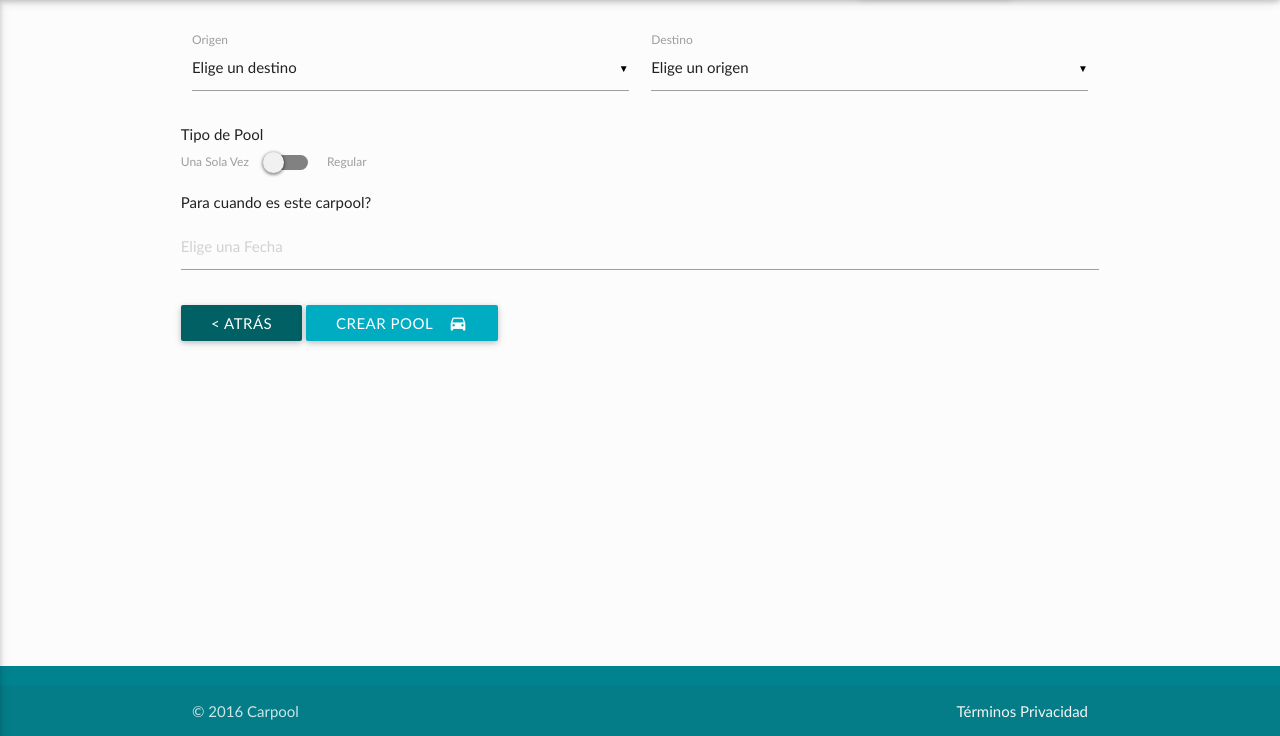
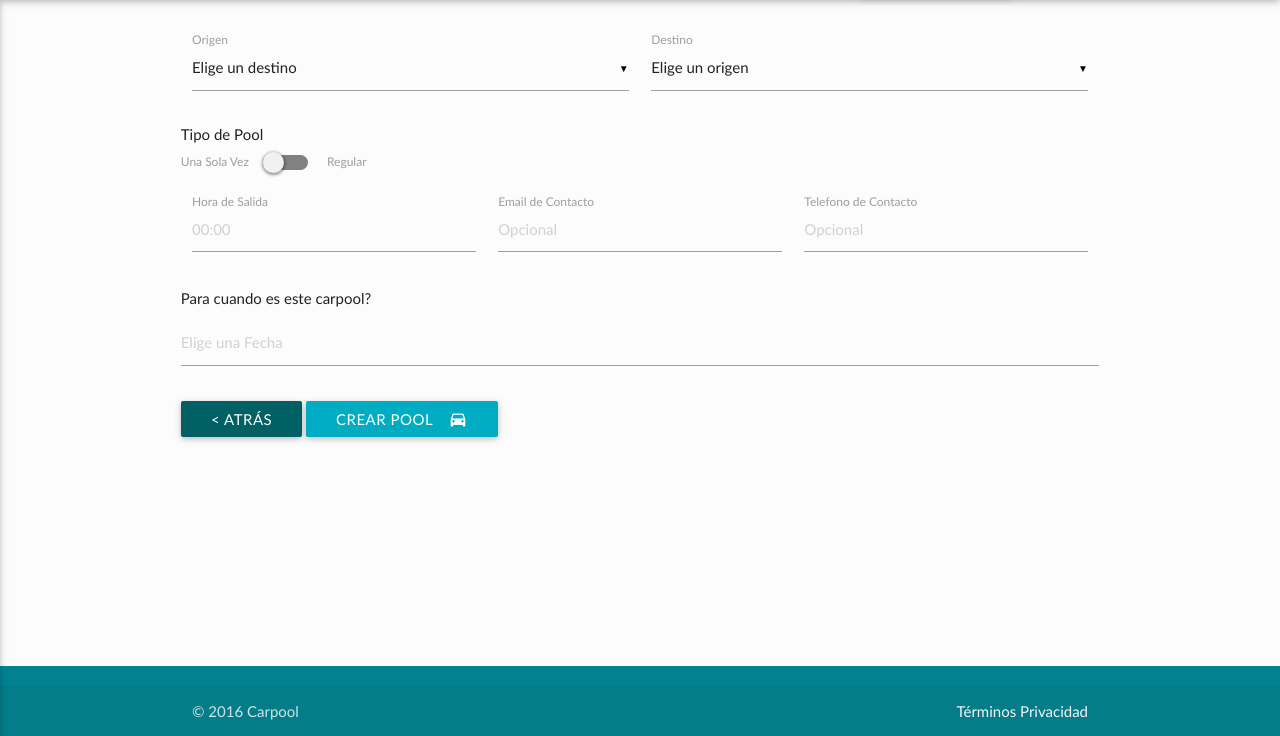
Before and after one commit to agustin320/carpoolme, a Django app: page /pools/create/ in a window 1280 px wide. Shown: the part 64-800 px from the top of the page. Run offline with Django 3.2, Linux system fonts and the light colour scheme; the visitor is signed in with stand-in values (Sample User, id 1); data that the repository does not hold is empty.

Commit message:
adding time and contact details

```diff
--- a/carpool/core/forms.py
+++ b/carpool/core/forms.py
@@ -5,7 +5,7 @@ from core.models import Pool
 class PoolForm(forms.ModelForm):
     class Meta:
         model = Pool
-        fields = ('origen', 'destino', 'tipo', 'dias', 'fecha')
+        fields = ('origen', 'destino', 'tipo', 'dias', 'fecha', 'hora', 'contacto_email', 'contacto_telefono')
 
 
 class SearchForm(forms.Form):
--- a/carpool/core/models.py
+++ b/carpool/core/models.py
@@ -15,6 +15,9 @@ class Pool(models.Model):
     tipo = models.CharField(max_length=10, choices=TIPO_POOL)
     dias = models.ManyToManyField('Dia', blank=True)
     fecha = models.DateField(blank=True, null=True)
+    hora = models.CharField(max_length=10, blank=True, null=True)
+    contacto_email = models.CharField(max_length=255, blank=True, null=True)
+    contacto_telefono = models.CharField(max_length=15, blank=True, null=True)
     date_created = models.DateField(blank=True, null=True, default=timezone.now)
 
     def __unicode__(self):
--- a/carpool/core/views.py
+++ b/carpool/core/views.py
@@ -121,7 +121,10 @@ def create_pool(request):
                 pool = Pool.objects.create(creador=user, origen=pool_form.cleaned_data['origen'],
                                            destino=pool_form.cleaned_data['destino']
                                            , tipo=pool_form.cleaned_data['tipo'],
-                                           fecha=pool_form.cleaned_data['fecha'])
+                                           fecha=pool_form.cleaned_data['fecha'],
+                                           hora=pool_form.cleaned_data['hora'],
+                                           contacto_telefono=pool_form.cleaned_data['contacto_telefono'],
+                                           contacto_email=pool_form.cleaned_data['contacto_email'])
 
                 dias = pool_form.cleaned_data['dias']
 
--- a/carpool/templates/crear_ruta.html
+++ b/carpool/templates/crear_ruta.html
@@ -42,6 +42,20 @@
                     <input type="text" name="tipo" hidden>
                 </div>
               </div>
+              <div class="row">
+                   <div class="input-field col s4">
+                      <input placeholder="00:00" id="hora" name="hora" type="text" class="validate">
+                      <label for="first_name">Hora de Salida</label>
+                   </div>
+                   <div class="input-field col s4">
+                      <input placeholder="Opcional" id="contacto_email" name="contacto_email" type="text" class="validate">
+                      <label for="first_name">Email de Contacto</label>
+                   </div>
+                   <div class="input-field col s4">
+                      <input placeholder="Opcional" id="contacto_telefono" name="contacto_telefono" type="text" class="validate">
+                      <label for="first_name">Telefono de Contacto</label>
+                   </div>
+              </div>
               <div class="row" id="dias" style="display: none;">
                 <h6>Días de este pool:</h6>
                 {% for dia in dias %}
```
Also changed, not shown: carpool/templates/pools.html (+6 -2 lines), carpool/core/migrations/0005_auto_20160519_1300.py (added), carpool/core/migrations/0006_auto_20160519_1311.py (added).
